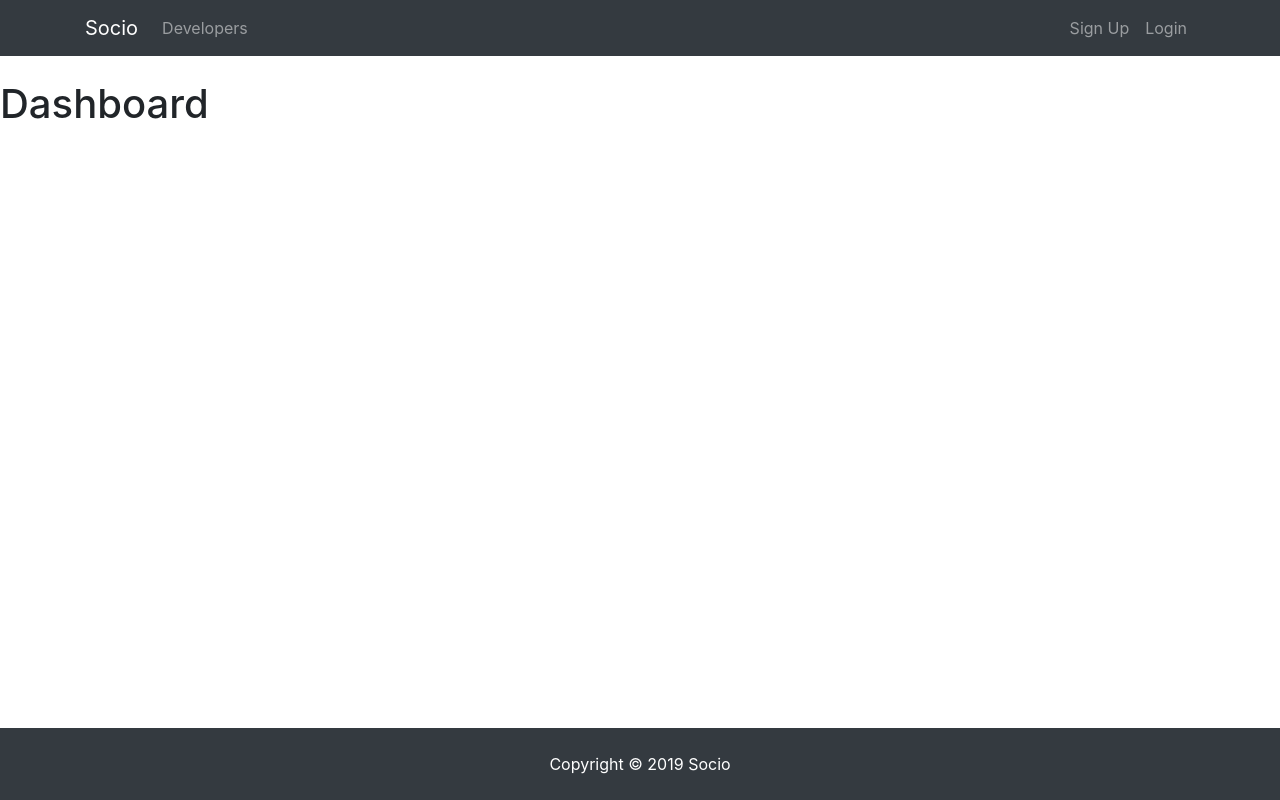
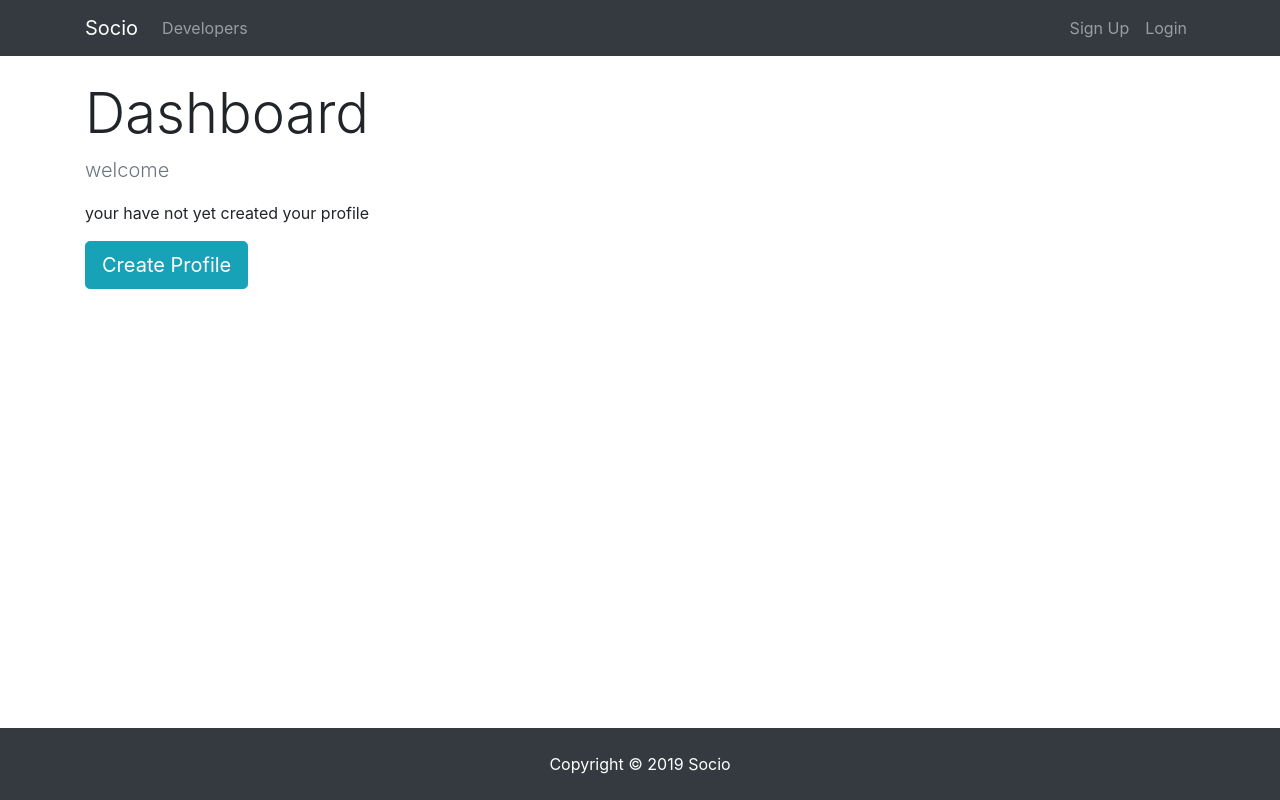
Before and after one commit to dipanshuchaubey/node-application, a React (Create React App) app in the folder client/: page /dashboard in a window 1280 px wide. Built offline with nearby package versions, Linux system fonts and the light colour scheme; no server answers.

Commit message:
Dashboard Component UPDATE

```diff
--- /dev/null
+++ b/client/src/components/common/spinner.js
@@ -0,0 +1,14 @@
+import React from "react";
+import spinner from "./spinner.gif";
+
+export default function Spinner() {
+  return (
+    <div>
+      <img
+        src={spinner}
+        alt="Loading.."
+        style={{ width: "200px", margin: "auto", display: "block" }}
+      />
+    </div>
+  );
+}
--- a/client/src/components/dashboard/Dashboard.js
+++ b/client/src/components/dashboard/Dashboard.js
@@ -1,22 +1,64 @@
 import React, { Component } from "react";
+import { Link } from "react-router-dom";
 import PropTypes from "prop-types";
 import { connect } from "react-redux";
 import { getCurrentProfile } from "../../actions/profileActions";
+import Spinner from "../common/spinner";
 
 class Dashboard extends Component {
   componentDidMount() {
     this.props.getCurrentProfile();
   }
   render() {
+    const { user } = this.props.auth;
+    const { profile, loading } = this.props.profile;
+
+    let dashboardContent;
+
+    if (profile === null || loading) {
+      dashboardContent = <Spinner />;
+    } else {
+      if (Object.keys(profile).length > 0) {
+        dashboardContent = <h4>DISPLAY PROFILE HERE</h4>;
+      } else {
+        dashboardContent = (
+          <div>
+            <p className="lead text-muted">welcome {user.name}</p>
+            <p>your have not yet created your profile</p>
+            <Link to="/create-profile" className="btn btn-lg btn-info">
+              Create Profile
+            </Link>
+          </div>
+        );
+      }
+    }
     return (
-      <div>
-        <h1>Dashboard</h1>
+      <div className="dashboard">
+        <div className="container">
+          <div className="row">
+            <div className="col-md-12">
+              <h1 className="display-4">Dashboard</h1>
+              {dashboardContent}
+            </div>
+          </div>
+        </div>
       </div>
     );
   }
 }
 
+Dashboard.propTypes = {
+  getCurrentProfile: PropTypes.func.isRequired,
+  auth: PropTypes.object.isRequired,
+  profile: PropTypes.object.isRequired
+};
+
+const mapStateToProps = state => ({
+  auth: state.auth,
+  profile: state.profile
+});
+
 export default connect(
-  null,
+  mapStateToProps,
   { getCurrentProfile }
 )(Dashboard);
```
Also changed, not shown: client/src/actions/profileActions.js (+1 -6 lines), client/src/components/common/spinner.gif (added).
